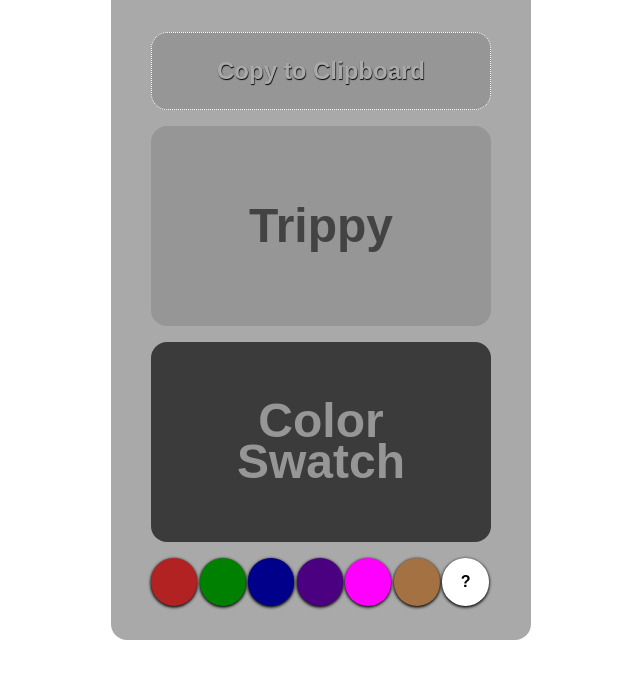
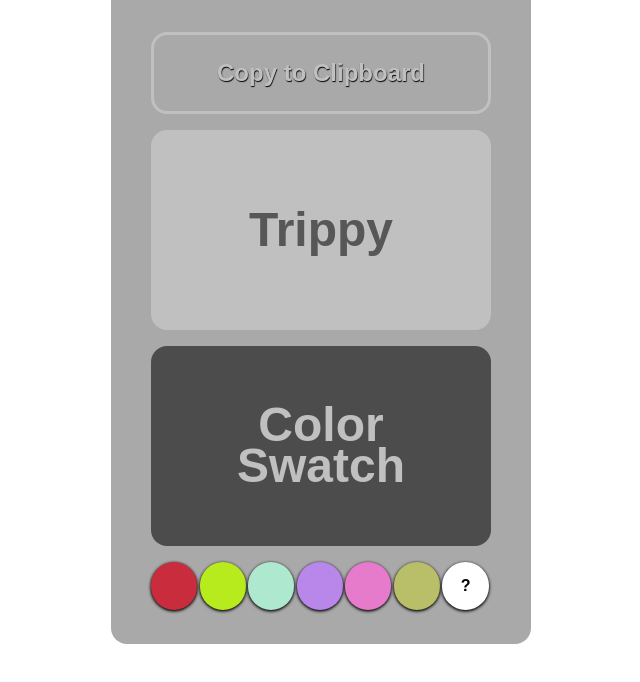
Before and after one commit to b1mind/color-swatch, a plain HTML site: page index.html in a window 1280 px wide. Shown: the whole page, without its empty margins (319-959 px from the left). Drawn offline with Linux system fonts and the light colour scheme.

Commit message:
added more vars to play with

```diff
--- a/main.js
+++ b/main.js
@@ -1,4 +1,3 @@
-const docStyles = document.documentElement.style
 const pallet = document.querySelector('.pallet')
 const copyBtn = document.getElementById('copy')
 const html = document.getElementsByTagName("html")[0]
@@ -13,6 +12,7 @@ function findColors(ele, key, key2) {
 }
 
 function setColors(key, val, key2, val2) {
+  const docStyles = document.documentElement.style
   docStyles.setProperty(key, val)
   docStyles.setProperty(key2, val2)
 }
@@ -37,7 +37,7 @@ pallet.addEventListener('click', e => {
 })
 
 // clipboard those trippy colors for use else where.
-function copyVars(value) {
+function copyClipBoard(value) {
     let tempInput = document.createElement('TEXTAREA')
     tempInput.value = value
     document.body.appendChild(tempInput)
@@ -46,11 +46,12 @@ function copyVars(value) {
     document.body.removeChild(tempInput)
 }
 
-function copyNow() {
+function copyVars() {
   let stylesList = html.style.cssText
   let copyStyles = stylesList.split(';', 2)
-  copyVars(`  ${copyStyles[0]};
- ${copyStyles[1]};`)
+  copyClipBoard(`  ${copyStyles[0]};
+ ${copyStyles[1]};
+  --darkOverlay:rgba(0, 0, 0, 0.55);`)
 }
 
-copyBtn.addEventListener('click', copyNow)
+copyBtn.addEventListener('click', copyVars)
--- a/style.scss
+++ b/style.scss
@@ -1,8 +1,33 @@
 :root {
-  --color:rgb(150, 150, 150);
+
+  --color: #c0c0c0;
   --color2:rgb(169, 169, 169);
+  --darkOverlay:rgba(0, 0, 0, 0.55);
   --random: #000;
   --randomBg: #fff;
+
+  // --red:rgb(233, 10, 43);
+  // --redDark:rgb(163, 41, 119);
+  --red:rgb(201, 45, 61);
+  --redDark:rgb(213, 198, 136);
+  // --blue:rgb(119, 173, 249);
+  // --blueDark:rgb(81, 109, 230);
+  // --blue:rgb(31, 179, 240);
+  // --blueDark:rgb(63, 127, 183);
+  --blue:rgb(174, 232, 206);
+  --blueDark:rgb(56, 105, 98);
+  // --green:rgb(138, 227, 116);
+  // --greenDark:rgb(46, 142, 27);
+  --green:rgb(183, 235, 30);
+  --greenDark:rgb(64, 52, 115);
+  --purple:rgb(185, 134, 233);
+  --purpleDark:rgb(110, 39, 123);
+  // --pink:rgb(233, 208, 206);
+  // --pinkDark:rgb(37, 198, 208);
+  --pink:rgb(230, 123, 204);
+  --pinkDark:rgb(26, 84, 120);
+  --brown:rgb(185, 190, 105);
+  --brownDark:rgb(116, 101, 161);
 }
 
 *, *::before, *::after { box-sizing: border-box; }
@@ -27,14 +52,14 @@ body { margin: 0; }
   display: grid;
   justify-content: center;
   align-content: center;
-  color: rgba(0, 0, 0, 0.55);
+  color: var(--darkOverlay);
   font: 800 3em/0.85em sans-serif;
   text-align: center;
   background-color: var(--color);
   border-radius: 1rem;
   &--other {
     @extend .box;
-    background-color: rgba(0, 0, 0, 0.65);
+    background-color: var(--darkOverlay);
     color: var(--color);
   }
 }
@@ -60,33 +85,33 @@ body { margin: 0; }
 
 
 .red {
-  color: red;
-  background-color: #b22222;
+  color: var(--redDark);
+  background-color: var(--red);
 }
 
 .green {
-  color: limegreen;
-  background-color: #008000;
+  color: var(--greenDark);
+  background-color: var(--green);
 }
 
 .blue {
-  color: skyblue;
-  background-color: darkblue;
+  color: var(--blueDark);
+  background-color: var(--blue);
  }
 
 .purple {
-  color: purple;
-  background-color: #4b0082;
+  color: var(--purpleDark);
+  background-color: var(--purple);
 }
 
 .pink {
-  color: pink;
-  background-color: #ff00ff;
+  color: var(--pinkDark);
+  background-color: var(--pink);
 }
 
 .brown {
-  color: rgb(73, 23, 26);
-  background-color: rgb(164, 114, 66);
+  color: var(--brownDark);
+  background-color: var(--brown);
 }
 
 .random {
@@ -97,12 +122,14 @@ body { margin: 0; }
 
 #copy {
   padding: 1em 1em;
-  color: var(--color2);
+  color: var(--color);
   font-weight: 800;
   font-size: 1.5em ;
+  background: transparent;
   text-shadow: 0.5px 1px 1px #000000;
-  background-color: var(--color);
-  border: 1px dotted white;
+  border: 3px solid;
+  border-color: var(--color);
   border-radius: 1rem;
+  outline: transparent;
   cursor: pointer;
 }
```
Also changed, not shown: style.css, style.min.css (added), 1 other file.
